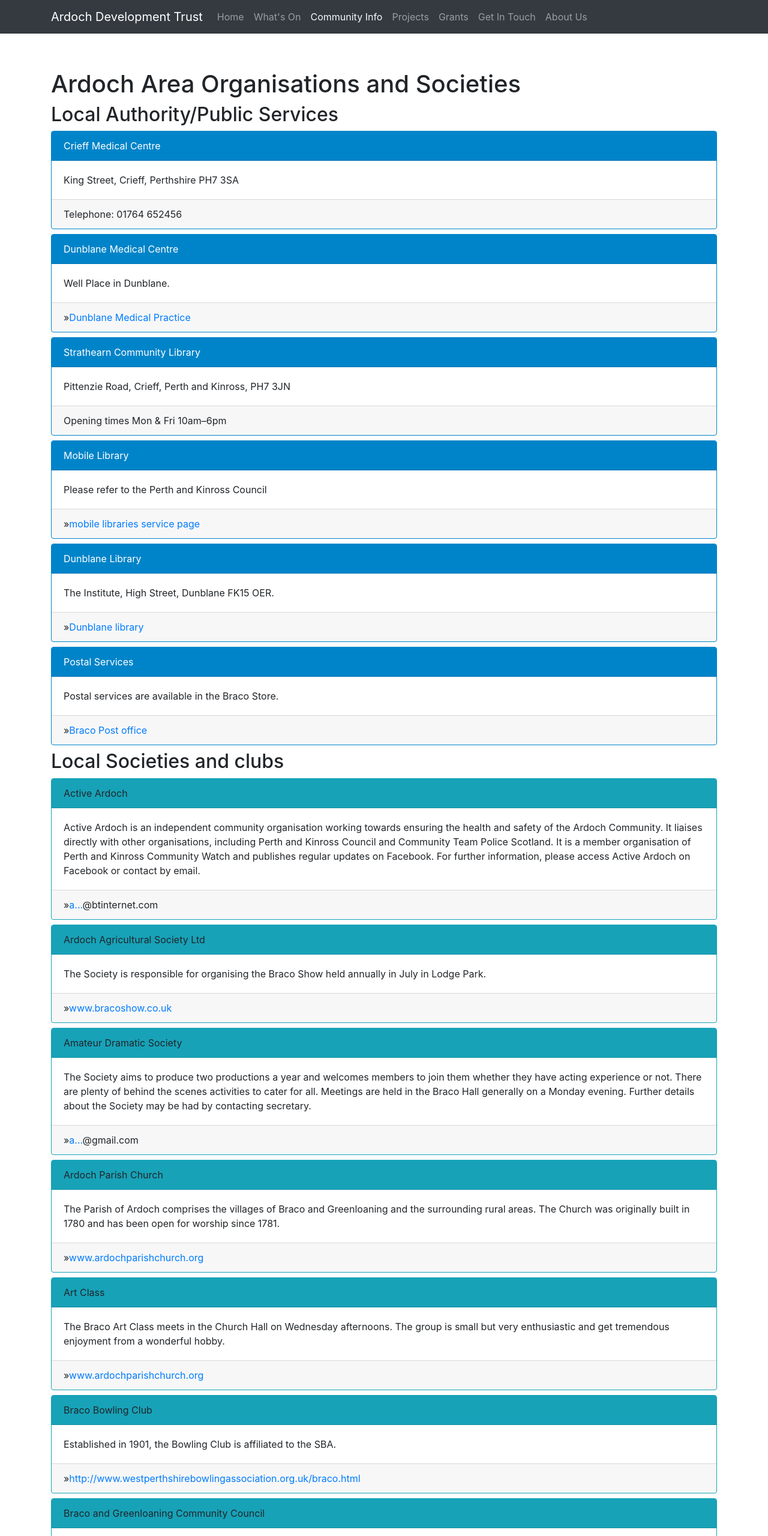
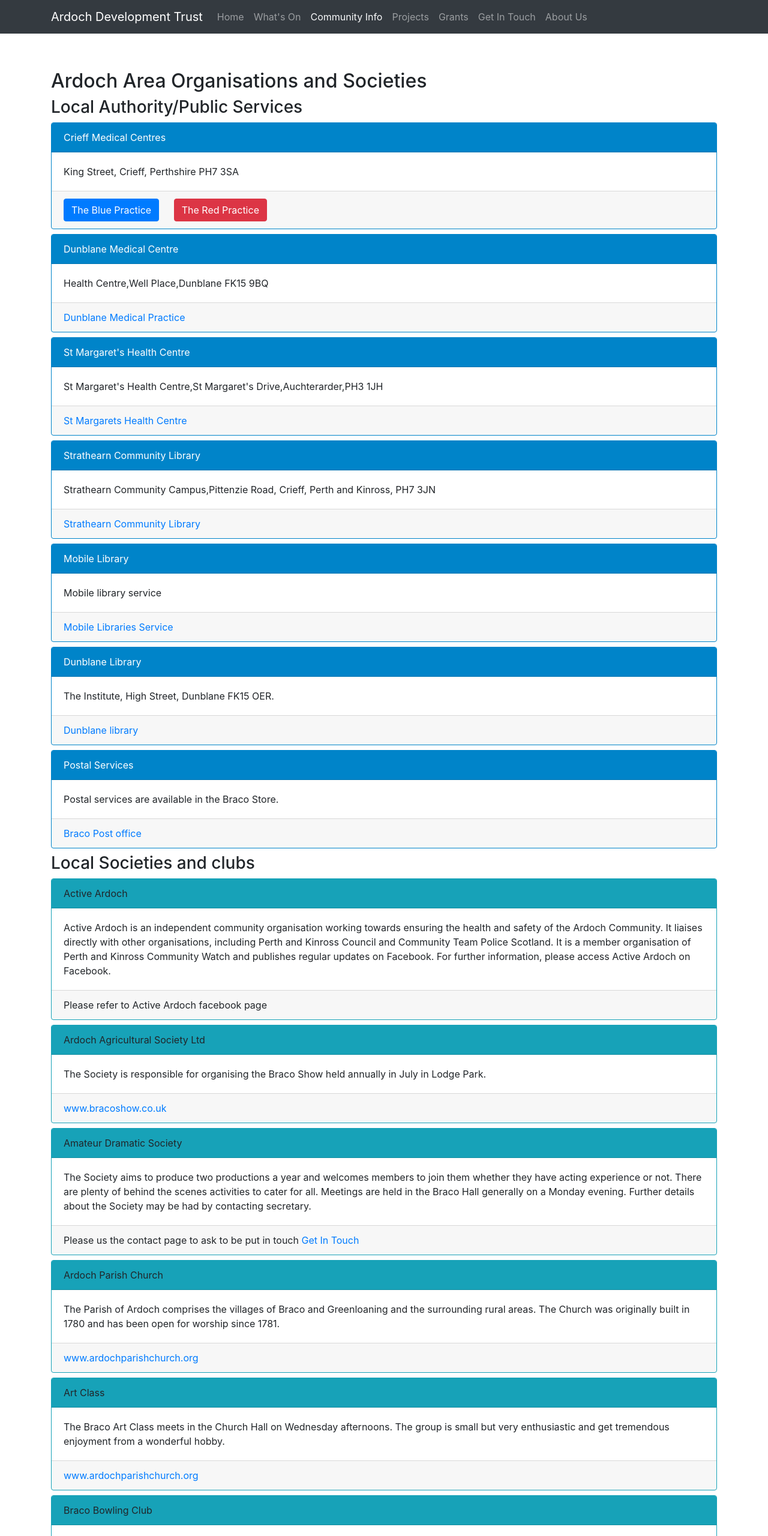
Before and after one commit to Riemann235/ADT, a plain HTML site: page WebContent/organisations.html in a window 1280 px wide. Shown: the top 2560 px of the page at 60% size. Drawn offline with nearby package versions, Linux system fonts and the light colour scheme.

Commit message:
changes to organisation look and removed email addresses

```diff
--- a/WebContent/organisations.html
+++ b/WebContent/organisations.html
@@ -67,17 +67,18 @@
 <!--  PAGE TEXT BEGINS  -->
 <!--start of content container-->
 <div class="container" style="margin-bottom:80px">
-<h1>Ardoch Area Organisations and Societies</h1>
-	<h2>Local Authority/Public Services</h2>
+<h2>Ardoch Area Organisations and Societies</h2>
+	<h3>Local Authority/Public Services</h3>
 		<div class="card mb-2 card-border">
 			<div class="card-header card-header-1">
-				Crieff Medical Centre
+				Crieff Medical Centres
 			</div>
 			<div class="card-body">
 				King Street, Crieff, Perthshire PH7 3SA
 			</div>
 			<div class="card-footer">
-				Telephone: 01764 652456
+				<a class="card-link btn btn-primary" href="https://www.bluepracticemedicalcentrecrieff.co.uk/Home" target="_blank">The Blue Practice</a>
+				<a class="card-link btn btn-danger" href="https://www.themedicalcentreredpractice.co.uk/" target="_blank">The Red Practice</a>
 			</div>
 		</div>
 		<div class="card mb-2 card-border">
@@ -85,10 +86,21 @@
 				Dunblane Medical Centre
 			</div>
 			<div class="card-body">
-				Well Place in Dunblane.
+			    <p class="card-text">Health Centre,Well Place,Dunblane FK15 9BQ</p>
 			</div>
 			<div class="card-footer">
-				&raquo;<a href="http://www.dunblanemedicalpractice.co.uk/" target="_blank">Dunblane Medical Practice</a>
+				<a class="card-link" href="http://www.dunblanemedicalpractice.co.uk/" target="_blank">Dunblane Medical Practice</a>
+			</div>
+		</div>
+		<div class="card mb-2 card-border">
+			<div class="card-header card-header-1">
+				St Margaret's Health Centre
+			</div>
+			<div class="card-body">
+			    <p class="card-text">St Margaret's Health Centre,St Margaret's Drive,Auchterarder,PH3 1JH</p>
+			</div>
+			<div class="card-footer">
+				<a class="card-link" href="http://www.stmargaretshealthcentre.co.uk/" target="_blank">St Margarets Health Centre</a>
 			</div>
 		</div>
 		<div class="card mb-2 card-border">
@@ -96,10 +108,10 @@
 				Strathearn Community Library
 			</div>
 			<div class="card-body">
-				Pittenzie Road, Crieff, Perth and Kinross, PH7 3JN
+				Strathearn Community Campus,Pittenzie Road, Crieff, Perth and Kinross, PH7 3JN
 			</div>
 			<div class="card-footer">
-				Opening times Mon &amp; Fri 10am–6pm
+				<a class="card-link" href="http://www.culturepk.org.uk/your-local-library/strathearn-community-library/" target="_blank">Strathearn Community Library</a>
 			</div>
 		</div>
 		<div class="card mb-2 card-border">
@@ -107,10 +119,10 @@
 				Mobile Library
 			</div>
 			<div class="card-body">
-				Please refer to the Perth and Kinross Council
+				Mobile library service
 			</div>
 			<div class="card-footer">
-				&raquo;<a href="http://www.culturepk.org.uk/libraries/services-in-the-community/mobile-library-service/" target="_blank">mobile libraries service page</a>
+				<a class="card-link" href="http://www.culturepk.org.uk/libraries/services-in-the-community/mobile-library-service/" target="_blank">Mobile Libraries Service</a>
 			</div>
 		</div>
 		<div class="card mb-2 card-border">
@@ -121,7 +133,7 @@
 				The Institute, High Street, Dunblane FK15 OER.
 			</div>
 			<div class="card-footer">
-				&raquo;<a href="http://www.stirling.gov.uk/services/libraries-and-archives/list-of-libraries/dunblane-library" target="_blank">Dunblane library</a>
+				<a class="card-link" href="http://www.stirling.gov.uk/services/libraries-and-archives/list-of-libraries/dunblane-library" target="_blank">Dunblane library</a>
 			</div>
 		</div>
 		<div class="card mb-2 card-border">
@@ -132,14 +144,14 @@
 				Postal services are available in the Braco Store.
 			</div>
 			<div class="card-footer">
-				&raquo;<a href="http://www.postofficebranch.co.uk/1006/braco-post-office" target="_blank">Braco Post office</a>
+				<a class="card-link" href="http://www.postofficebranch.co.uk/1006/braco-post-office" target="_blank">Braco Post office</a>
 			</div>
 		</div>
 
 <!--End of local service contacts-->
 
 
-	<h2>Local Societies and clubs</h2>
+	<h3>Local Societies and clubs</h3>
 		<div class="card border-info mb-2">
 			<div class="card-header bg-info">
 				Active Ardoch
@@ -148,10 +160,10 @@
 					Active Ardoch is an independent community organisation working towards ensuring the health and safety of the Ardoch Community.
 					It liaises directly with other organisations, including Perth and Kinross Council and Community Team Police Scotland.
 					It is a member organisation of Perth and Kinross Community Watch and publishes regular updates on Facebook.
-					For further information, please access Active Ardoch on Facebook or contact by email.
+					For further information, please access Active Ardoch on Facebook.
 			</div>
 			<div class="card-footer">
-					&raquo;<a href="http://www.google.com/recaptcha/mailhide/d?k=01M8bnEzyTmIzGcfa340JVFw==&amp;c=H85huS2QBsyPV__01jMURaIKeslzEcVHSVxj-Jzn9VE=" onclick="window.open('http://www.google.com/recaptcha/mailhide/d?k\x3d01M8bnEzyTmIzGcfa340JVFw\x3d\x3d\x26c\x3dH85huS2QBsyPV__01jMURaIKeslzEcVHSVxj-Jzn9VE\x3d', '', 'toolbar=0,scrollbars=0,location=0,statusbar=0,menubar=0,resizable=0,width=500,height=300'); return false;" title="Reveal this e-mail address">a...</a>@btinternet.com
+					Please refer to Active Ardoch facebook page
 			</div>
 		</div>
 		<div class="card border-info mb-2">
@@ -163,7 +175,7 @@
 				in Lodge Park.
 			</div>
 			<div class="card-footer">
-				&raquo;<a href="http://www.bracoshow.co.uk" target="_blank">www.bracoshow.co.uk</a>
+				<a class="card-link" href="http://www.bracoshow.co.uk" target="_blank">www.bracoshow.co.uk</a>
 			</div>
 		</div>
 		<div class="card border-info mb-2">
@@ -178,7 +190,8 @@
 				secretary.
 			</div>
 			<div class="card-footer">
-				&raquo;<a href="http://www.google.com/recaptcha/mailhide/d?k=01t8Q74aw-lvSq82KMNLF5pA==&amp;c=br0npxJ43_hJJaLKpjUeNQ==" onclick="window.open('http://www.google.com/recaptcha/mailhide/d?k\x3d01t8Q74aw-lvSq82KMNLF5pA\x3d\x3d\x26c\x3dbr0npxJ43_hJJaLKpjUeNQ\x3d\x3d', '', 'toolbar=0,scrollbars=0,location=0,statusbar=0,menubar=0,resizable=0,width=500,height=300'); return false;" title="Reveal this e-mail address">a...</a>@gmail.com
+				Please us the contact page to ask to be put in touch
+				<a class="card-link" href="contact.html">Get In Touch</a>
 			</div>
 		</div>
 		<div class="card border-info mb-2">
@@ -191,7 +204,7 @@
 				open for worship since 1781.
 			</div>
 			<div class="card-footer">
-				&raquo;<a href="http://www.ardochparishchurch.org" target="_blank" >www.ardochparishchurch.org</a>
+				<a class="card-link" href="http://www.ardochparishchurch.org" target="_blank" >www.ardochparishchurch.org</a>
 			</div>
 		</div>
 		<div class="card border-info mb-2">
@@ -204,7 +217,7 @@
 				hobby.
 			</div>
 			<div class="card-footer">
-				&raquo;<a href="http://www.ardochparishchurch.org" target="_blank" >www.ardochparishchurch.org</a>
+				<a class="card-link" href="http://www.ardochparishchurch.org" target="_blank" >www.ardochparishchurch.org</a>
 			</div>
 		</div>
 		<div class="card border-info mb-2">
@@ -215,7 +228,7 @@
 				Established in 1901, the Bowling Club is affiliated to the SBA.
 			</div>
 			<div class="card-footer">
-					&raquo;<a href="http://www.westperthshirebowlingassociation.org.uk/braco.html" target="_blank">http://www.westperthshirebowlingassociation.org.uk/braco.html</a>
+				<a class="card-link" href="http://www.westperthshirebowlingassociation.org.uk/braco.html" target="_blank">Bowling Club</a>
 			</div>
 		</div>
 		<div class="card border-info mb-2">
@@ -230,30 +243,31 @@
 				the second Thursday of the month, members of the public are most welcome.
 			</div>
 			<div class="card-footer">
-				&raquo;<a href="http://www.community-council.org.uk/bracoandgreenloaning" target="_blank">Braco And Greenloaning Community Council website</a>
+				<a class="card-link" href="http://www.community-council.org.uk/bracoandgreenloaning" target="_blank">Braco And Greenloaning Community Council</a>
 			</div>
 		</div>
 		<div class="card border-info mb-2">
-			<div class="card-header">
+			<div class="card-header bg-info">
 				Braco Primary and Nursery School
 			</div>
 			<div class="card-body">
 				Braco Primary School is a rural, non-denominational school with 3 multi-composite classes.
 			</div>
 			<div class="card-footer">
-				&raquo;<a href="http://blogs.glowscotland.org.uk/pk/BracoPrimaryWebsite/" target="_blank">
-				website: Braco Primary School's Blog</a>
+				<a class="card-link" href="http://blogs.glowscotland.org.uk/pk/BracoPrimaryWebsite/" target="_blank">
+				Braco Primary School's Blog</a>
 			</div>
 		</div>
-		<div class="card border-info">
+		<div class="card border-info mb-2">
 			<div class="card-header bg-info">
 				Braco Table Tennis Club
 			</div>
 			<div class="card-body">
-				The Braco Table Tennis club meets periodically on a Thursday evening in the Braco village hall.
+				The Braco Table Tennis club meets periodically in the Braco village hall.
 			</div>
 			<div class="card-footer">
-				&raquo;<a href="http://www.google.com/recaptcha/mailhide/d?k=01pkhW9UW82eEqUxonYUvbJw==&amp;c=P-oTMRlVjE3IJCMSFOet4x2l4r-EOmbCjlxJSNs1Scs=" onclick="window.open('http://www.google.com/recaptcha/mailhide/d?k\x3d01pkhW9UW82eEqUxonYUvbJw\x3d\x3d\x26c\x3dP-oTMRlVjE3IJCMSFOet4x2l4r-EOmbCjlxJSNs1Scs\x3d', '', 'toolbar=0,scrollbars=0,location=0,statusbar=0,menubar=0,resizable=0,width=500,height=300'); return false;" title="Reveal this e-mail address">b...</a>@braco.org
+				The club is currently in recess - please use the contact page if you wish to be put in touch.
+				<a class="card-link" href="contact.html">Get In Touch</a>
 			</div>
 		</div>
 		<div class="card border-info mb-2">
@@ -267,7 +281,8 @@
 				Horticultural subjects.
 			</div>
 			<div class="card-footer">
-				&raquo;<a href="http://www.google.com/recaptcha/mailhide/d?k=01t8Q74aw-lvSq82KMNLF5pA==&amp;c=fR4TbLxDIFVxtXCRrTHbbdVyrRlt64veqSbrGVScCqE=" onclick="window.open('http://www.google.com/recaptcha/mailhide/d?k\x3d01t8Q74aw-lvSq82KMNLF5pA\x3d\x3d\x26c\x3dfR4TbLxDIFVxtXCRrTHbbdVyrRlt64veqSbrGVScCqE\x3d', '', 'toolbar=0,scrollbars=0,location=0,statusbar=0,menubar=0,resizable=0,width=500,height=300'); return false;" title="Reveal this e-mail address">s...</a>@googlemail.com
+				Please use the contact page to ask to be put in touch
+				<a class="card-link" href="contact.html">Get In Touch</a>
 			</div>
 		</div>
 		<div class="card border-info mb-2">
@@ -280,7 +295,7 @@
 				and entertainment that would make the Bard proud if he was still around today.
 			</div>
 			<div class="card-footer">
-				&raquo;<a href="http://www.greenloaningburnsclub.com" target="_blank">
+				<a class="card-link" href="http://www.greenloaningburnsclub.com" target="_blank">
 				www.greenloaningburnsclub.com</a>
 			</div>
 		</div>
@@ -295,7 +310,7 @@
 				Church Hall, starting at 7.30 pm.
 			</div>
 			<div class="card-footer">
-				&raquo;<a href="http://www.ardochparishchurch.org" target="_blank" >www.ardochparishchurch.org</a>
+				<a class="card-link" href="http://www.ardochparishchurch.org" target="_blank" >www.ardochparishchurch.org</a>
 			</div>
 		</div>
 		<div class="card border-info mb-2">
@@ -308,7 +323,7 @@
 				enjoyed and guest presenters are particularly welcomed.
 			</div>
 			<div class="card-footer">
-				&raquo;<a href="http://www.ardochparishchurch.org" target="_blank" >www.ardochparishchurch.org</a>
+				<a class="card-link" href="http://www.ardochparishchurch.org" target="_blank" >www.ardochparishchurch.org</a>
 			</div>
 		</div>
 		<div class="card border-info mb-2">
@@ -322,7 +337,7 @@
 				mental exercise. New members are always very welcome.
 			</div>
 			<div class="card-footer">
-				&raquo;<a href="http://www.ardochparishchurch.org" target="_blank" >www.ardochparishchurch.org</a>
+				<a class="card-link" href="http://www.ardochparishchurch.org" target="_blank" >www.ardochparishchurch.org</a>
 			</div>
 		</div>
 		<div class="card border-info mb-2">
@@ -336,7 +351,8 @@
 				 competitions being an important part of the rural year.
 			</div>
 			<div class="card-footer">
-				Contact Mrs Tina Lindsay 01786 880271
+				Please use the contact page to ask to be put in touch
+				<a class="card-link" href="contact.html">Get In Touch</a>
 			</div>
 		</div>
 		<div class="card border-info mb-2">
@@ -349,7 +365,7 @@
 				 to sing.
 			</div>
 			<div class="card-footer">
-				&raquo;<a href="http://www.ardochparishchurch.org" target="_blank" >www.ardochparishchurch.org</a>
+				<a class="card-link" href="http://www.ardochparishchurch.org" target="_blank" >www.ardochparishchurch.org</a>
 			</div>
 		</div>
 		<div class="card border-info mb-2">
@@ -362,7 +378,7 @@
 				children who might want to act as ‘helpers.’ Adult helpers are most welcome too!
 			</div>
 			<div class="card-footer">
-				&raquo;<a href="http://www.ardochparishchurch.org" target="_blank" >www.ardochparishchurch.org</a>
+				<a class="card-link" href="http://www.ardochparishchurch.org" target="_blank" >www.ardochparishchurch.org</a>
 			</div>
 		</div>
 		<div class="card border-info mb-2">
@@ -375,8 +391,8 @@
 				volunteers.
 			</div>
 			<div class="card-footer">
-				Contact Clare Janse on 07584 035746 or email:
-				<a href="http://www.google.com/recaptcha/mailhide/d?k=01L1CtUHYe6P3FxkPLpu6s_Q==&amp;c=PeTe3Rl4PmK3fhoyTXC2McOK9JAMEWzDvpoo98V0ajzUVwOHMWRvDI0Kdn5HGaI1" onclick="window.open('http://www.google.com/recaptcha/mailhide/d?k\x3d01L1CtUHYe6P3FxkPLpu6s_Q\x3d\x3d\x26c\x3dPeTe3Rl4PmK3fhoyTXC2McOK9JAMEWzDvpoo98V0ajzUVwOHMWRvDI0Kdn5HGaI1', '', 'toolbar=0,scrollbars=0,location=0,statusbar=0,menubar=0,resizable=0,width=500,height=300'); return false;" title="Reveal this e-mail address">b...</a>@hotmail.co.uk
+				Please use the contact page to ask to be put in touch
+				<a class="card-link" href="contact.html">Get In Touch</a>
 			</div>
 		</div>
 		<div class="card border-info mb-2">
```
